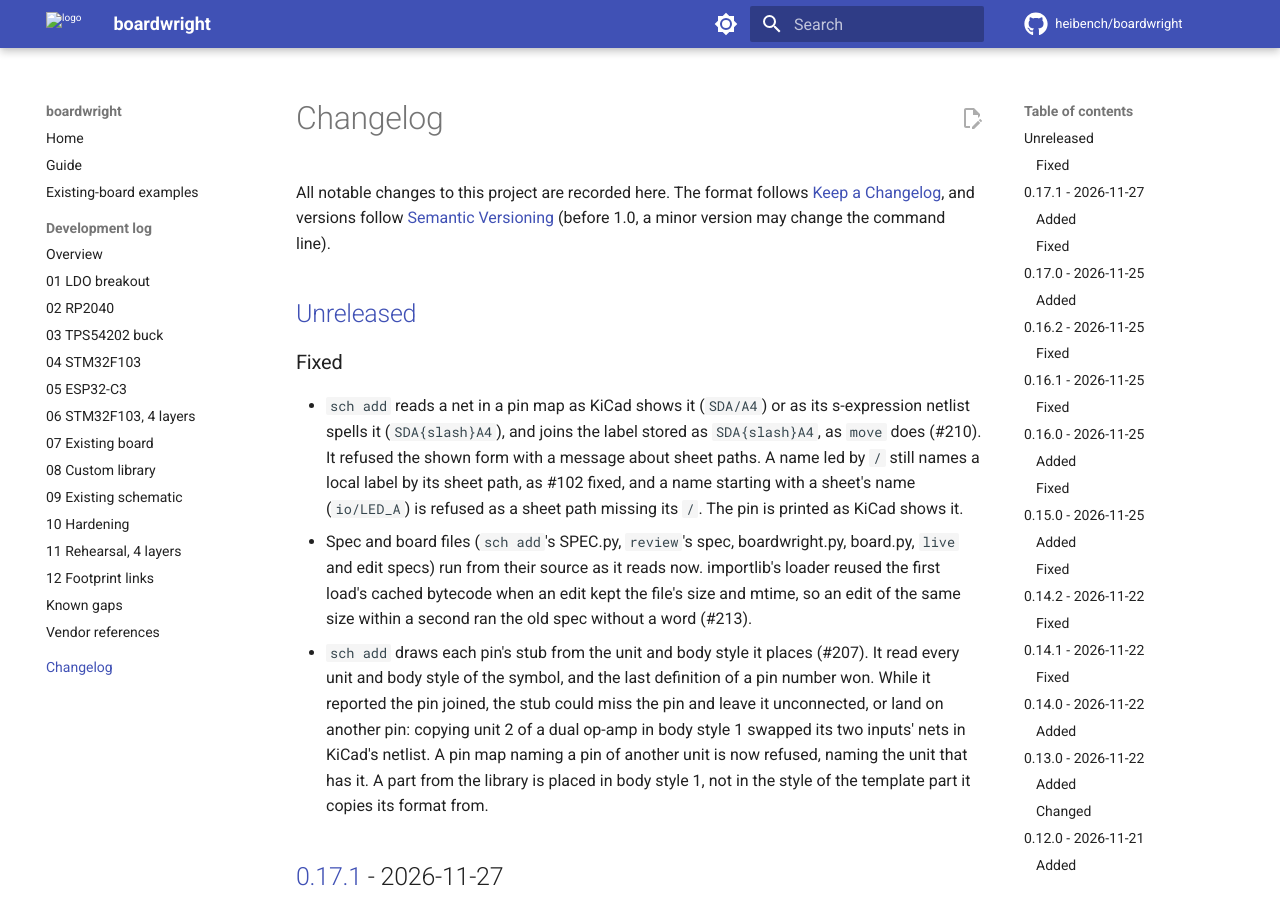
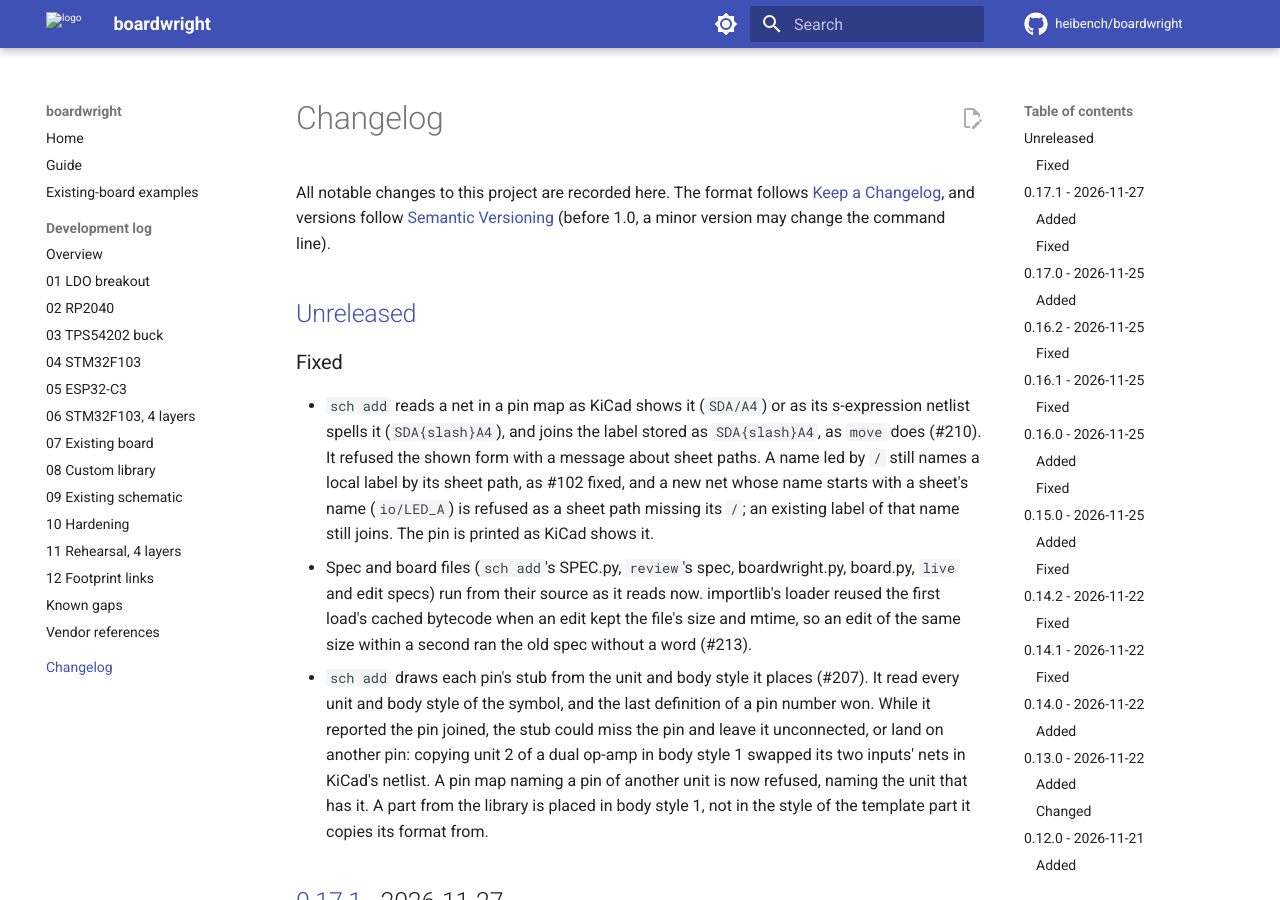
Before and after one commit to heibench/boardwright, an MkDocs documentation site: the page built from docs/changelog.md, in a window 1280 px wide and 900 px high. Built offline with MkDocs 1.6.1 and Material for MkDocs 9.7.7, drawn with Linux system fonts in a browser that asks for light colours; comment, search, counter and statistics services are not loaded.

Commit message:
test(sch): hold add's sheet-name guard end to end
sch add on the pic_programmer demo refuses pic_sockets/DATA-RB7 on the
root and the sub-sheet. The refusal says how to write such a net
({slash}) instead of claiming none can exist, and the guide and
changelog give the existing-label exception.

Refs #210

```diff
--- a/CHANGELOG.md
+++ b/CHANGELOG.md
@@ -12,9 +12,10 @@ the command line).
   s-expression netlist spells it (`SDA{slash}A4`), and joins the label stored
   as `SDA{slash}A4`, as `move` does (#210). It refused the shown form with a
   message about sheet paths. A name led by `/` still names a local label by
-  its sheet path, as #102 fixed, and a name starting with a sheet's name
-  (`io/LED_A`) is refused as a sheet path missing its `/`. The pin is printed
-  as KiCad shows it.
+  its sheet path, as #102 fixed, and a new net whose name starts with a
+  sheet's name (`io/LED_A`) is refused as a sheet path missing its `/`; an
+  existing label of that name still joins. The pin is printed as KiCad shows
+  it.
 - Spec and board files (`sch add`'s SPEC.py, `review`'s spec, boardwright.py,
   board.py, `live` and edit specs) run from their source as it reads now.
   importlib's loader reused the first load's cached bytecode when an edit
```
Also changed, not shown: docs/guide.md (+3 -2 lines), 3 other files.
